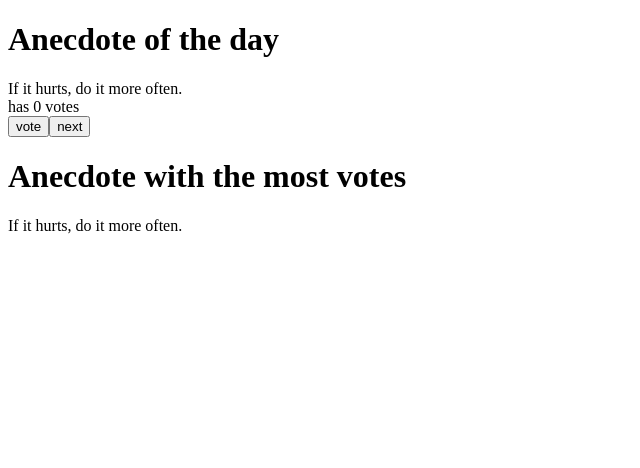
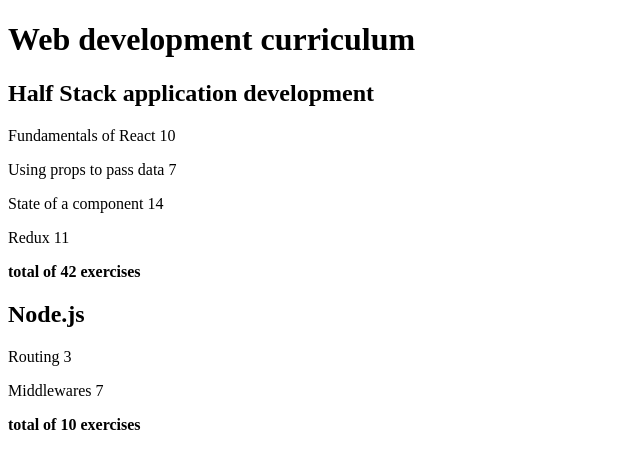
Before and after one commit to kirigao/pt1, a React (Create React App) app: page / in a window 1280 px wide. Shown: the top 468 px of the page, without its empty margins (0-640 px from the left). Built offline with nearby package versions, Linux system fonts and the light colour scheme.

Commit message:
exercises 2.1-2.5

```diff
--- a/src/App.js
+++ b/src/App.js
@@ -1,69 +1,62 @@
-import { useState } from 'react'
+import Course from './components/Course'
 
-const Button = (props) => {
+const App = () => {
+  const courses = [
+    {
+      name: 'Half Stack application development',
+      id: 1,
+      parts: [
+        {
+          name: 'Fundamentals of React',
+          exercises: 10,
+          id: 1
+        },
+        {
+          name: 'Using props to pass data',
+          exercises: 7,
+          id: 2
+        },
+        {
+          name: 'State of a component',
+          exercises: 14,
+          id: 3
+        },
+        {
+          name: 'Redux',
+          exercises: 11,
+          id: 4
+        }
+      ]
+    },
+    {
+      name: 'Node.js',
+      id: 2,
+      parts: [
+        {
+          name: 'Routing',
+          exercises: 3,
+          id: 1
+        },
+        {
+          name: 'Middlewares',
+          exercises: 7,
+          id: 2
+        }
+      ]
+    }
+  ]
+
+
   return (
-    <button onClick={props.handleClick}>
-      {props.text}
-    </button>
+    <div>
+      <h1>
+        Web development curriculum
+      </h1>
+      {courses.map(course => <Course course={course} />)}
+    </div>
 
   )
 
 }
-const App = () => {
-  const anecdotes = [
-    'If it hurts, do it more often.',
-    'Adding manpower to a late software project makes it later!',
-    'The first 90 percent of the code accounts for the first 10 percent of the development time...The remaining 10 percent of the code accounts for the other 90 percent of the development time.',
-    'Any fool can write code that a computer can understand. Good programmers write code that humans can understand.',
-    'Premature optimization is the root of all evil.',
-    'Debugging is twice as hard as writing the code in the first place. Therefore, if you write the code as cleverly as possible, you are, by definition, not smart enough to debug it.',
-    'Programming without an extremely heavy use of console.log is same as if a doctor would refuse to use x-rays or blood tests when diagnosing patients.',
-    'The only way to go fast, is to go well.'
-  ]
-
-  const [selected, setSelected] = useState(0)
-  const [points, setPoints] = useState(new Uint8Array(anecdotes.length))
-  const [mostVotes, setMostVotes] = useState(0)
-  const selectRandom = () => {
-    setSelected(Math.floor(Math.random() * anecdotes.length))
-  }
-  const selectNext = () => {
-    if (selected == anecdotes.length - 1) {
-      setSelected(0)
-    }
-    else {
-      setSelected(selected + 1)
-    }
-
-  }
-  const updatePoints = (num) => {
-    const copy = [...points]
-    copy[num] += 1
-    setPoints(copy)
-    if (copy[num] > copy[mostVotes]) {
-      setMostVotes(num)
-    }
-    console.log("Point " + num + ": " + points[num])
-  }
-  return (
-    <div>
-      <h1>
-        Anecdote of the day
-      </h1>
-      {anecdotes[selected]}
-      <div>
-        has {points[selected]} votes
-
-      </div>
-
-      <Button handleClick={() => updatePoints(selected)} text="vote" />
-      <Button handleClick={selectNext} text="next" />
-      <h1>
-        Anecdote with the most votes
-      </h1>
-      {anecdotes[mostVotes]}
-    </div>
-  )
-}
 
 export default App
--- /dev/null
+++ b/src/components/Course.js
@@ -0,0 +1,16 @@
+const Course = (props) => {
+  const parts = props.course.parts
+  const initialValue = 0
+  return (
+    <div>
+      <h2>
+        {props.course.name}
+      </h2>
+      {parts.map(part => <p key={part.id}>{part.name} {part.exercises}</p>)}
+      <b>total of {parts.reduce((accumulator, currentPart) => accumulator + currentPart.exercises, initialValue)} exercises</b>
+    </div>
+
+  )
+
+}
+export default Course
--- a/src/index.js
+++ b/src/index.js
@@ -3,4 +3,24 @@
 
 import App from './App'
 
-ReactDOM.createRoot(document.getElementById('root')).render(<App />)
+const notes = [
+  {
+    id: 1,
+    content: 'HTML is easy',
+    important: true
+  },
+  {
+    id: 2,
+    content: 'Browser can execute only JavaScript',
+    important: false
+  },
+  {
+    id: 3,
+    content: 'GET and POST are the most important methods of HTTP protocol',
+    important: true
+  }
+]
+
+ReactDOM.createRoot(document.getElementById('root')).render(
+  <App notes={notes} />
+)
```
Also changed, not shown: src/components/Note.js (added, +7 -0 lines).
